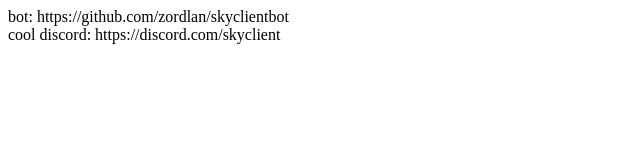
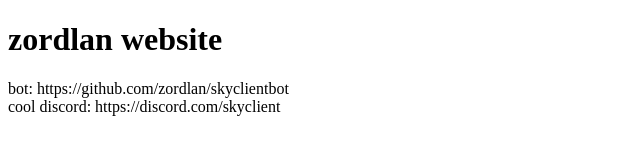
Before and after one commit to Lisenaaaa/lisenaaaa.github.io, a plain HTML site: page index.html in a window 1280 px wide. Shown: the whole page, without its empty margins (0-640 px from the left). Drawn offline with Linux system fonts and the light colour scheme.

Commit message:
make html not look horrible

```diff
--- a/index.html
+++ b/index.html
@@ -1,6 +1,7 @@
 <!DOCTYPE html>
 
 <body>
+    <h1>zordlan website</h1>
     bot: https://github.com/zordlan/skyclientbot
     <br>
     cool discord: https://discord.com/skyclient
```
